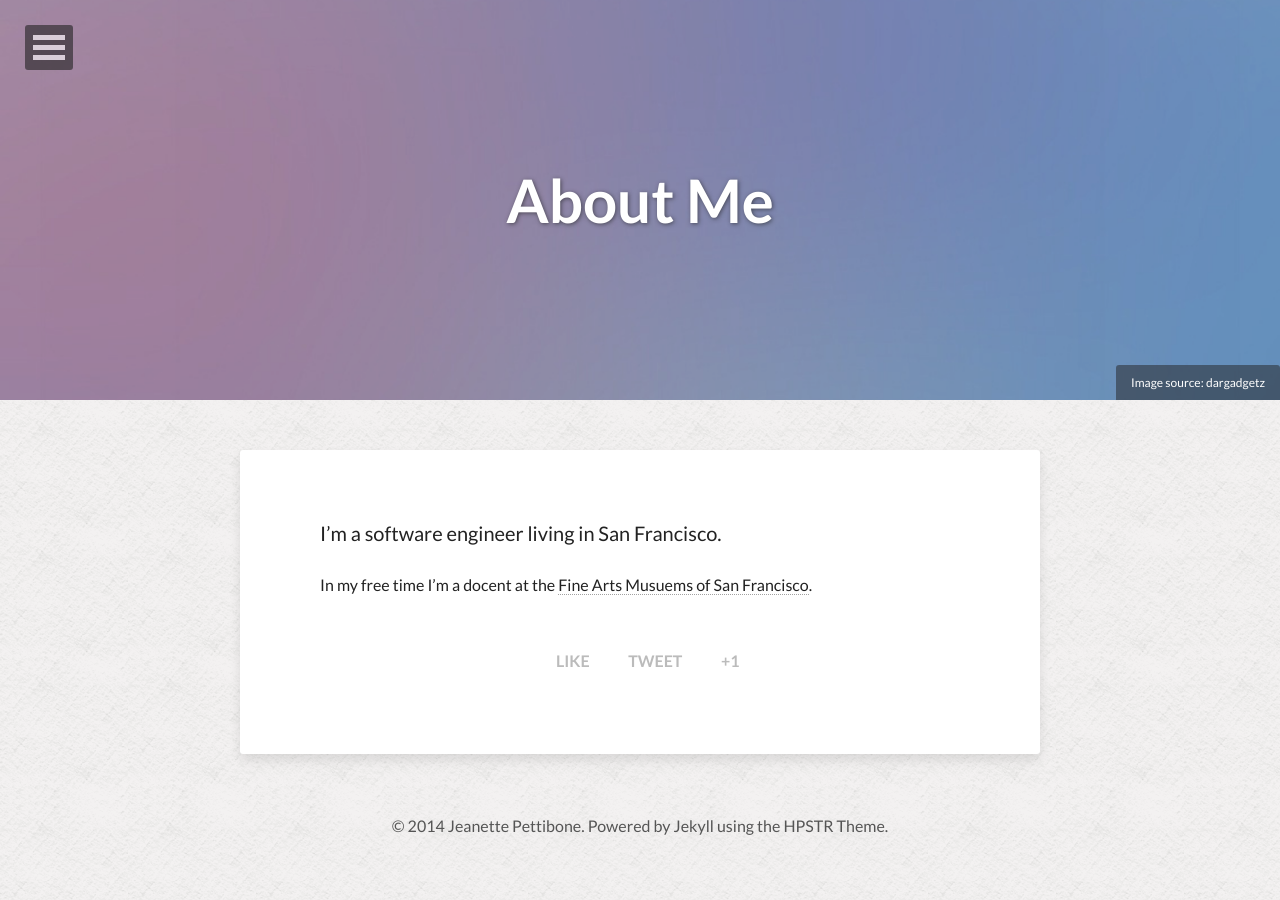
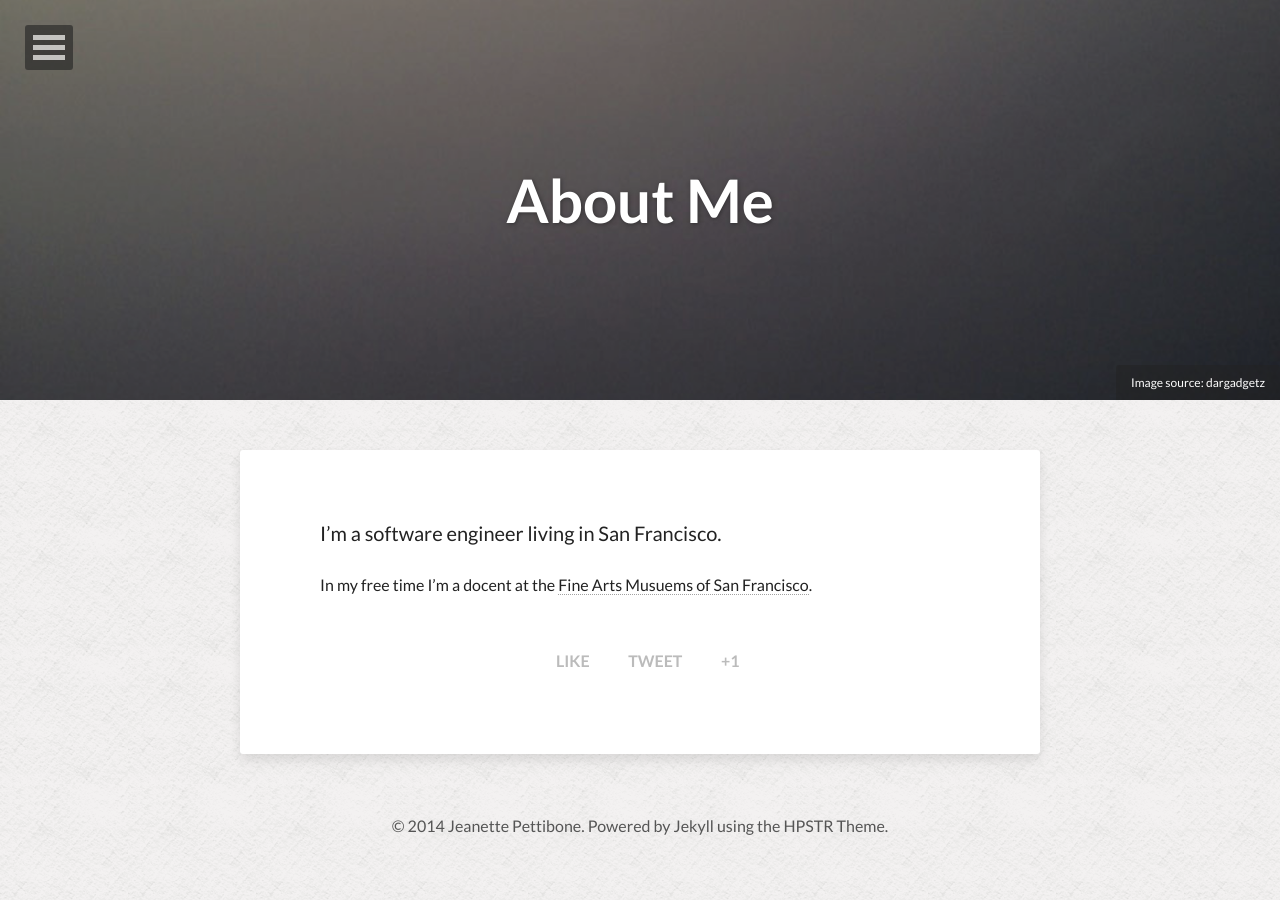
Before and after one commit to jgpettibone/jgpettibone.github.io, a Jekyll site: the page built from about.md, in a window 1280 px wide. Built offline with Jekyll 4.4.1, drawn with Linux system fonts in a browser that asks for light colours; nearby versions of some CDN libraries.

```diff
--- a/_config.yml
+++ b/_config.yml
@@ -16,7 +16,7 @@ owner:
   facebook:
   github:         jgpettibone
   stackexchange:
-  linkedin:
+  linkedin:       http://www.linkedin.com/profile/view?id=10811391&trk=nav_responsive_tab_profile
   instagram:
   flickr:
   tumblr:
--- a/about.md
+++ b/about.md
@@ -4,7 +4,7 @@ permalink: /about/
 title: About Me
 tags: [bio, personal, About Me, software engineer]
 image:
-  feature: abstract-5.jpg
+  feature: abstract-4.jpg
   credit: dargadgetz
   creditlink: http://www.dargadgetz.com/ios-7-abstract-wallpaper-pack-for-iphone-5-and-ipod-touch-retina/
 share: true
--- a/index.html
+++ b/index.html
@@ -4,7 +4,7 @@ title: Jeanette Pettibone
 description: "Describe this nonsense."
 tags: [JavaScript, Web Development, Software Development, Full Stack, blog]
 image:
-  feature: abstract-1.jpg
+  feature: abstract-4.jpg
   credit: dargadgetz
   creditlink: http://www.dargadgetz.com/ios-7-abstract-wallpaper-pack-for-iphone-5-and-ipod-touch-retina/
 ---
```
